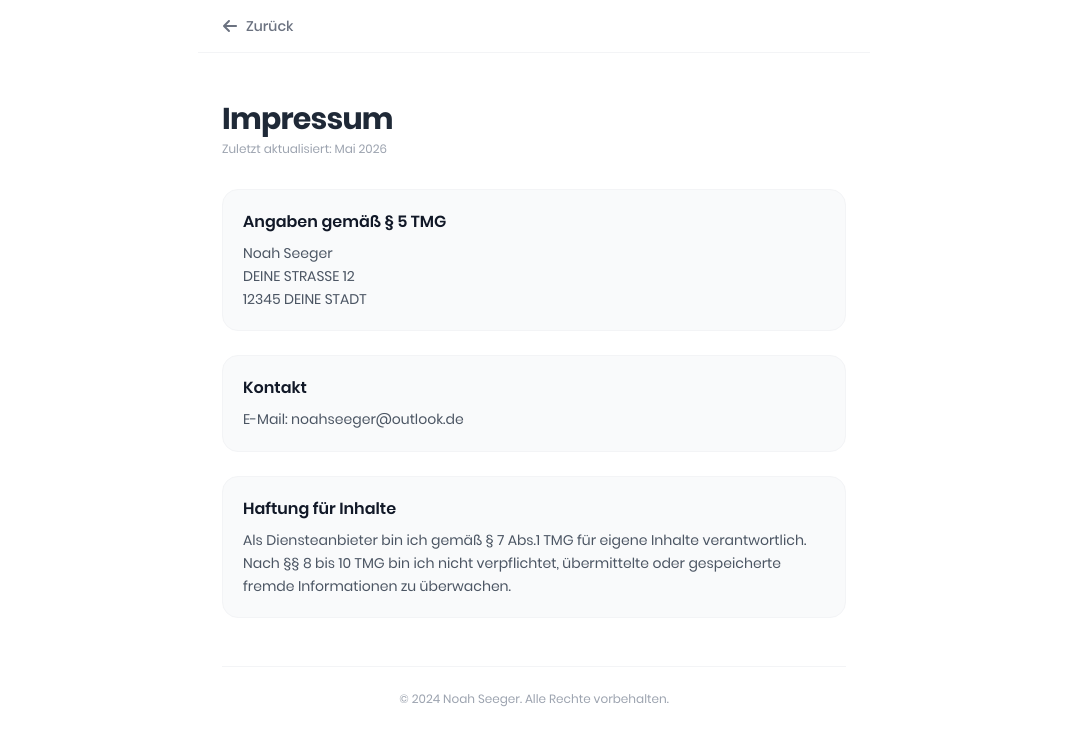
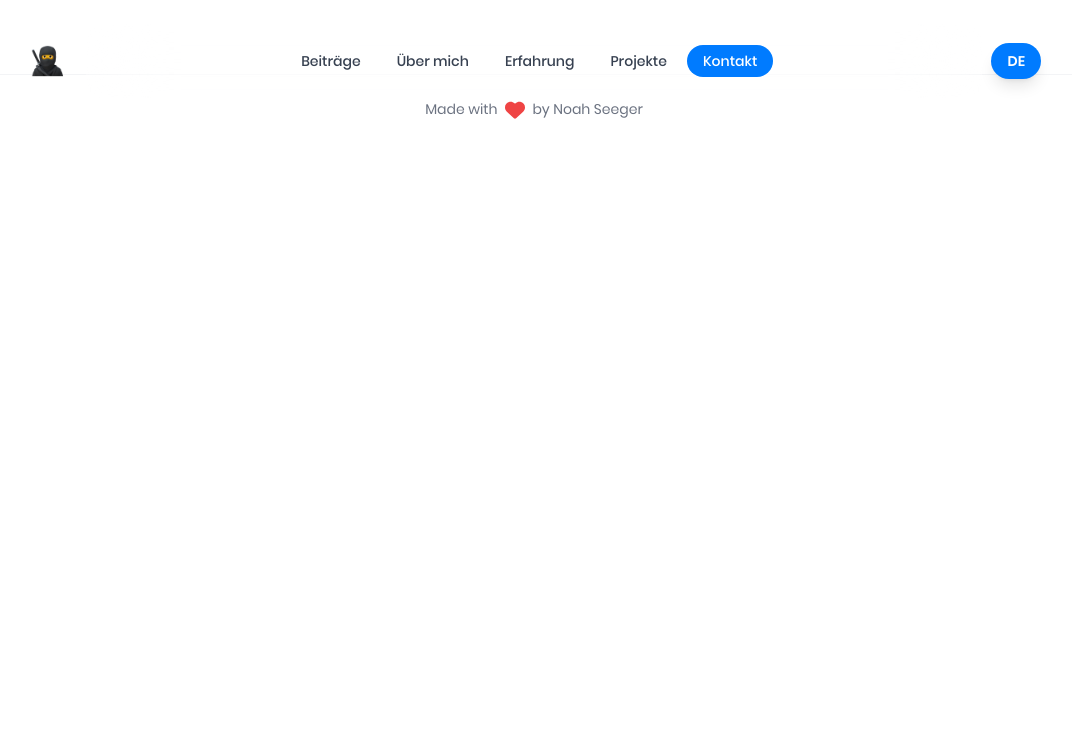
Before and after one commit to NoahSeeger/portfolio, a React (Vite) app: page /impressum in a window 1280 px wide. Shown: the top 746 px of the page, without its empty margins (106-1178 px from the left). Built offline with nearby package versions, Linux system fonts and the light colour scheme.

Commit message:
new hero text and remove legal

```diff
--- a/src/App.jsx
+++ b/src/App.jsx
@@ -11,11 +11,6 @@ import Footer from "./components/Footer";
 import { BlogIndex, BlogPost } from "./pages/Blog";
 import { getAllPosts } from "./lib/blog";
 import { FaArrowLeft } from "react-icons/fa6";
-import LegalPage from "./pages/Legal";
-
-function LegalPageWrapper({ page }) {
-  return <LegalPage page={page} />;
-}
 
 function Home() {
   return (
@@ -66,20 +61,17 @@ function App() {
 function BlogRoutes() {
   const location = useLocation();
   const isBlog = location.pathname.startsWith("/blog");
-  const isLegal = ["/privacy", "/impressum", "/terms"].includes(location.pathname);
 
   return (
     <>
-      {!isBlog && !isLegal && <Header />}
+      {!isBlog && <Header />}
       <FloatingBackButton />
       <Routes>
         <Route path="/" element={<Home />} />
         <Route path="/blog" element={<BlogIndex />} />
         <Route path="/blog/:slug" element={<BlogPostWrapper />} />
-        <Route path="/privacy" element={<LegalPageWrapper page="privacy" />} />
-        <Route path="/impressum" element={<LegalPageWrapper page="impressum" />} />
       </Routes>
-      {!isBlog && !isLegal && <Footer />}
+      {!isBlog && <Footer />}
     </>
   );
 }
--- a/src/components/Footer.jsx
+++ b/src/components/Footer.jsx
@@ -9,15 +9,6 @@ function Footer() {
         <p className="text-gray-500 text-sm mb-3">
           Made with <FaHeart className="inline text-xl text-red-500 mx-1" /> by Noah Seeger
         </p>
-        <div className="flex justify-center gap-4 text-sm">
-          <Link to="/privacy" className="text-gray-400 hover:text-purple-accent transition-colors">
-            Datenschutz
-          </Link>
-          <span className="text-gray-300">·</span>
-          <Link to="/impressum" className="text-gray-400 hover:text-purple-accent transition-colors">
-            Impressum
-          </Link>
-        </div>
       </div>
     </footer>
   );
--- a/src/locales/de/translation.json
+++ b/src/locales/de/translation.json
@@ -1,6 +1,6 @@
 {
   "hero_greeting": "Hallo, Ich bin",
-  "hero_job": "Angehender Entwickler",
+  "hero_job": "iOS apps, homelab, web dev.",
   "hero_github": "GitHub",
   "hero_contact": "Kontakt",
   "hero_img_alt": "Noah Seeger",
--- a/src/locales/en/translation.json
+++ b/src/locales/en/translation.json
@@ -1,6 +1,6 @@
 {
   "hero_greeting": "Hello, I'm",
-  "hero_job": "Aspiring Developer",
+  "hero_job": "iOS apps, homelab, web dev.",
   "hero_github": "GitHub",
   "hero_contact": "Contact",
   "hero_img_alt": "Noah Seeger",
--- a/src/pages/Legal.jsx
+++ /dev/null
@@ -1,100 +0,0 @@
-import React from "react";
-import { Link } from "react-router-dom";
-import { FaArrowLeft } from "react-icons/fa6";
-
-const LEGAL_SECTIONS = {
-  privacy: {
-    title: "Datenschutzerklärung",
-    lastUpdated: "Mai 2026",
-    content: [
-      {
-        heading: "Verantwortlicher",
-        text: "Noah Seeger, DEINE STRASSE 12, 12345 DEINE STADT. E-Mail: noahseeger@outlook.de", // <-- ADRESSE PFLICHT!
-      },
-      {
-        heading: "Hosting",
-        text: "Diese Website wird bei Netlify (oder Vercel/GitHub - hier anpassen!) gehostet. Beim Aufruf der Seite speichert der Hosting-Anbieter automatisch Daten in sogenannten Server-Logfiles (z.B. IP-Adresse, Browsertyp, Uhrzeit).",
-      },
-      {
-        heading: "Kontakt",
-        text: "Wenn du mir per E-Mail schreibst, werden die übermittelten Daten ausschließlich zur Bearbeitung deiner Anfrage verwendet und danach gelöscht.",
-      },
-      {
-        heading: "Deine Rechte",
-        text: "Du hast das Recht auf kostenlose Auskunft, Berichtigung, Löschung und Einschränkung der Verarbeitung deiner Daten. Bei Fragen wende dich an noahseeger@outlook.de.",
-      },
-    ],
-  },
-  impressum: {
-    title: "Impressum",
-    lastUpdated: "Mai 2026",
-    content: [
-      {
-        heading: "Angaben gemäß § 5 TMG",
-        text: "Noah Seeger \nDEINE STRASSE 12 \n12345 DEINE STADT",
-      },
-      {
-        heading: "Kontakt",
-        text: "E-Mail: noahseeger@outlook.de",
-      },
-      {
-        heading: "Haftung für Inhalte",
-        text: "Als Diensteanbieter bin ich gemäß § 7 Abs.1 TMG für eigene Inhalte verantwortlich. Nach §§ 8 bis 10 TMG bin ich nicht verpflichtet, übermittelte oder gespeicherte fremde Informationen zu überwachen.",
-      },
-    ],
-  },
-};
-
-function LegalPage({ page }) {
-  const data = LEGAL_SECTIONS[page];
-
-  if (!data) {
-    return (
-      <div className="min-h-screen bg-white flex items-center justify-center">
-        <h1 className="text-2xl font-bold text-gray-800">Seite nicht gefunden</h1>
-      </div>
-    );
-  }
-
-  return (
-    <div className="min-h-screen bg-white text-gray-800 relative antialiased">
-      {/* Back button - fest am oberen Rand fixiert, scrollt nicht weg */}
-      <div className="sticky top-0 bg-white/80 backdrop-blur-md z-50 w-full max-w-2xl mx-auto px-6 py-4 border-b border-gray-100 flex items-center">
-        <Link
-          to="/"
-          className="flex items-center gap-2 text-gray-500 hover:text-purple-accent transition-colors"
-        >
-          <FaArrowLeft size={16} />
-          <span className="text-sm font-medium">Zurück</span>
-        </Link>
-      </div>
-
-      {/* Content Container - Sauber zentriert, bricht auf Handys nicht aus */}
-      <div className="max-w-2xl mx-auto px-6 py-12">
-        <h1 className="text-3xl font-bold tracking-tight mb-1">{data.title}</h1>
-        <p className="text-gray-400 text-xs mb-8">Zuletzt aktualisiert: {data.lastUpdated}</p>
-
-        {/* Die Sections nutzen whitespace-pre-line, damit Umbrüche bei der Adresse (\n) funktionieren */}
-        <div className="space-y-6">
-          {data.content.map((section, index) => (
-            <section key={index} className="bg-gray-50 border border-gray-100 rounded-2xl p-5">
-              <h2 className="text-base font-semibold text-gray-900 mb-2">{section.heading}</h2>
-              <p className="text-gray-600 text-sm leading-relaxed whitespace-pre-line">
-                {section.text}
-              </p>
-            </section>
-          ))}
-        </div>
-
-        {/* Footer */}
-        <div className="mt-12 pt-6 border-t border-gray-100">
-          <p className="text-gray-400 text-xs text-center">
-            © {new Date().getFullYear()} Noah Seeger. Alle Rechte vorbehalten.
-          </p>
-        </div>
-      </div>
-    </div>
-  );
-}
-
-export default LegalPage;
```
